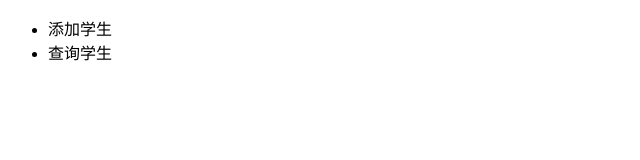
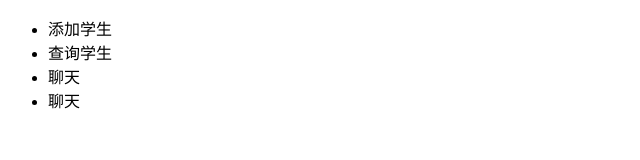
Before and after one commit to jie1998/student, a plain HTML site: page index.html in a window 1280 px wide. Shown: the whole page, without its empty margins (0-640 px from the left). Drawn offline with Linux system fonts and the light colour scheme.

Commit message:
完成聊天功能修改

```diff
--- a/index.html
+++ b/index.html
@@ -7,6 +7,8 @@
 	<ul>
 		<li>添加学生</li>
 		<li>查询学生</li>
+		<li>聊天</li>
+		<li>聊天</li>
 	</ul>
 </body>
 </html>
```
